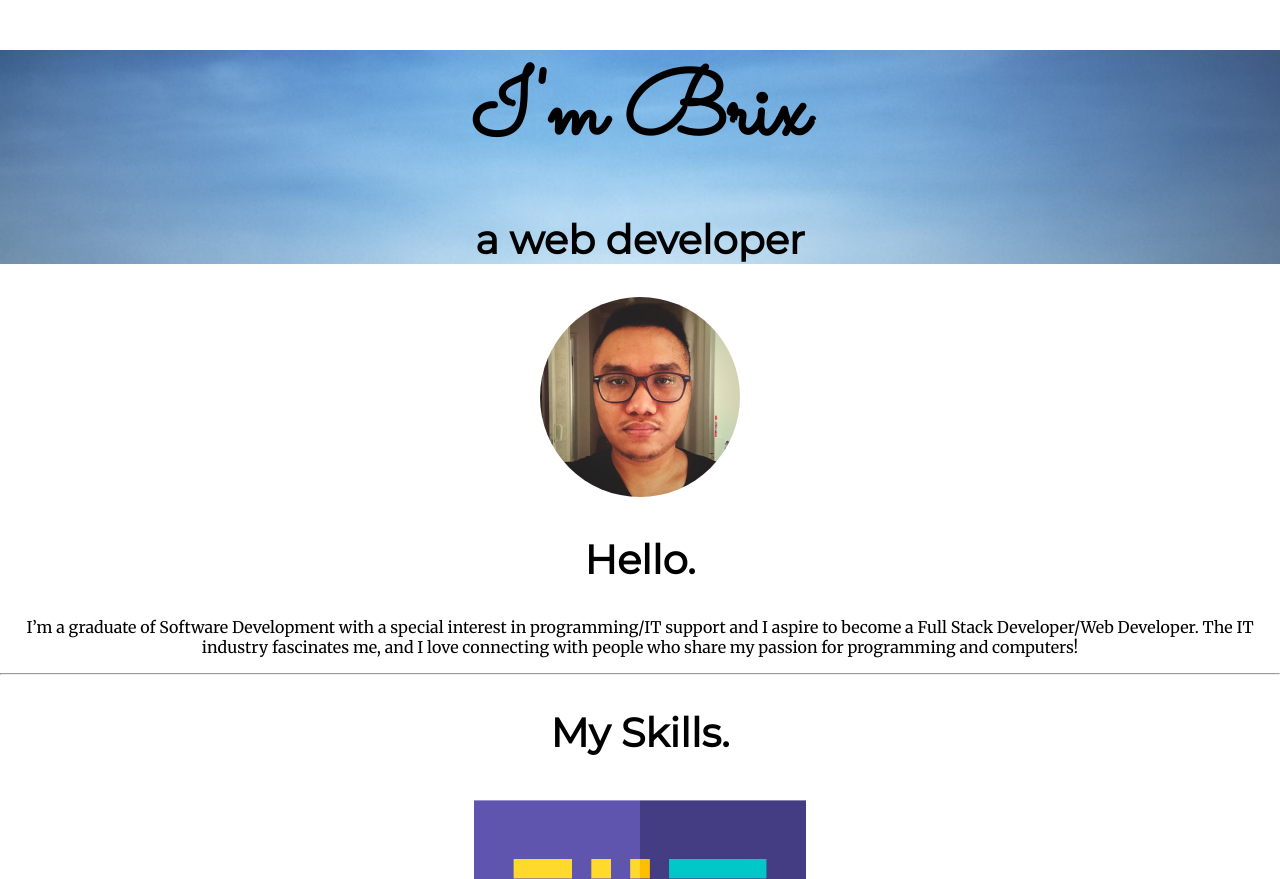
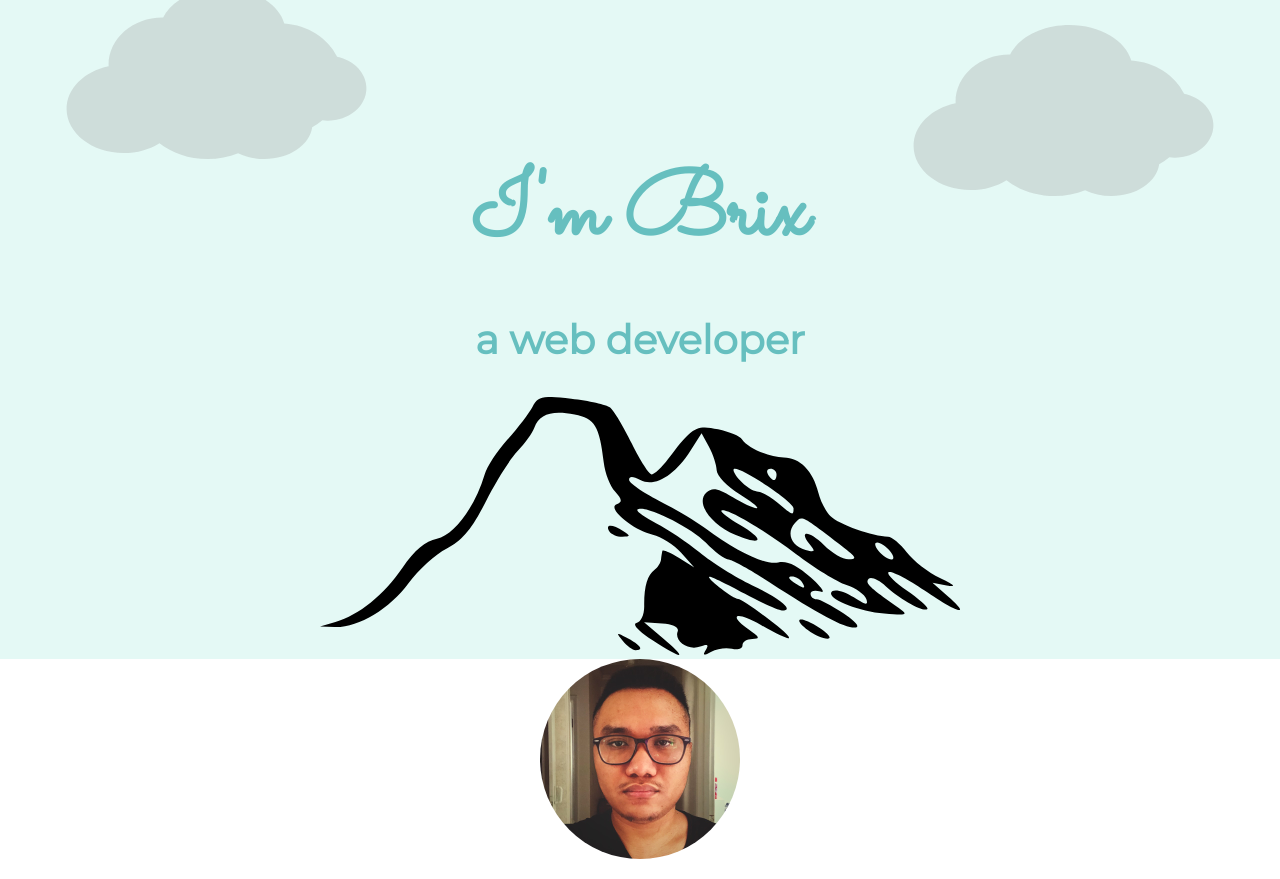
Before and after one commit to brixb/My-Site, a plain HTML site: page index.html in a window 1280 px wide. Shown: the top 879 px of the page. Drawn offline with Linux system fonts and the light colour scheme.

Commit message:
Changed Cloud image and mountain size

```diff
--- a/css/styles.css
+++ b/css/styles.css
@@ -9,12 +9,14 @@ h1 {
     font-size: 5.625rem;
     margin: 50px auto 0 auto;
     font-family: 'Sacramento', cursive;
+    color: #66BFBF;
 
 }
 
 h2 {
     font-size: 2.5rem;
     font-family: 'Montserrat', sans-serif;
+    color: #66BFBF;
 
 }
 
@@ -25,8 +27,12 @@ h3 {
 
 /*************************************************/
 .top-container {
-   background-image: url(../images/mountain.jpg);
-   background-size: cover;
+  /*** background-image: url(../images/mountain.jpg);
+   background-size: cover; ****/
+background-color: #E4F9F5;
+position: relative;
+padding-top: 100px;
+
 
 }
 
@@ -37,6 +43,28 @@ h3 {
 .bottom-container {
 
 }
+
+.top-cloud {
+    position: absolute;
+    right: 50px;
+    top: 25px;
+    height: 26%;
+    width: 26%;
+}
+
+.bottom-cloud {
+    position: absolute;
+    left: 50px;
+    bottom: 500px;
+    height: 26%;
+    width: 26%;
+}
+
+.mountain {
+    height: 50%;
+    width: 50%;
+}
+
 
 .circular {
     border-radius: 100%;
--- a/index.html
+++ b/index.html
@@ -15,9 +15,12 @@
 </head>
 <body>
     <div class="top-container">
+        <img class="top-cloud" src="images/cloud_simple.svg" alt="cloud-img">
         <h1>I'm Brix</h1>
         <h2>a web developer</h2>
         <!-- <img src="images/mountain.jpg" alt="imageOfMountain"> -->
+        <img class="bottom-cloud" src="images/cloud_simple.svg" alt="cloud-img">
+        <img class="mountain" src="images/Mercator-Mountain1.svg" alt="mountain-img">
     </div>
 
     <div class="middle-container">
```
Also changed, not shown: images/Mercator-Mountain1.svg (added), images/cloud.svg (added), images/cloud_simple.svg (added).
